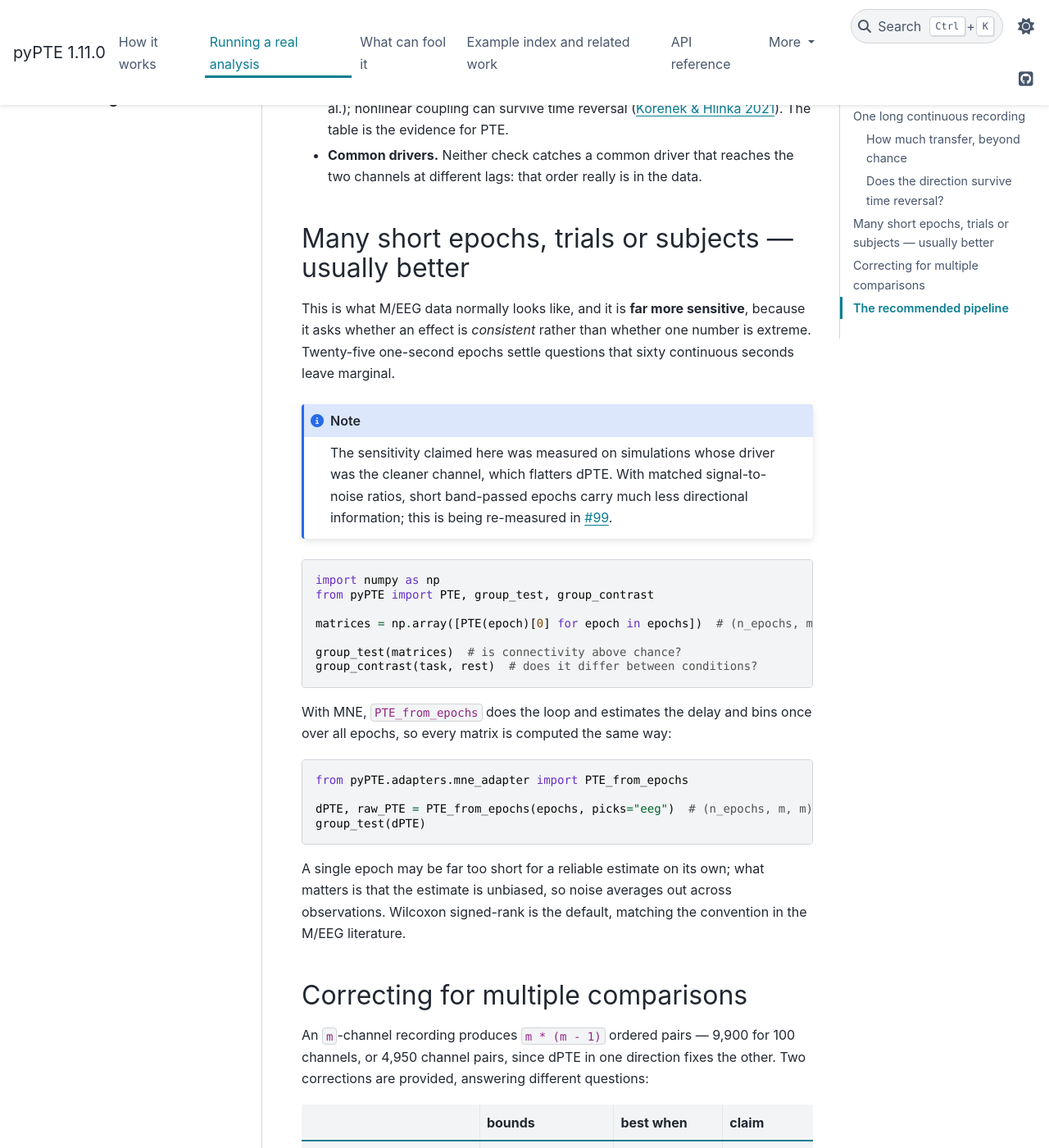
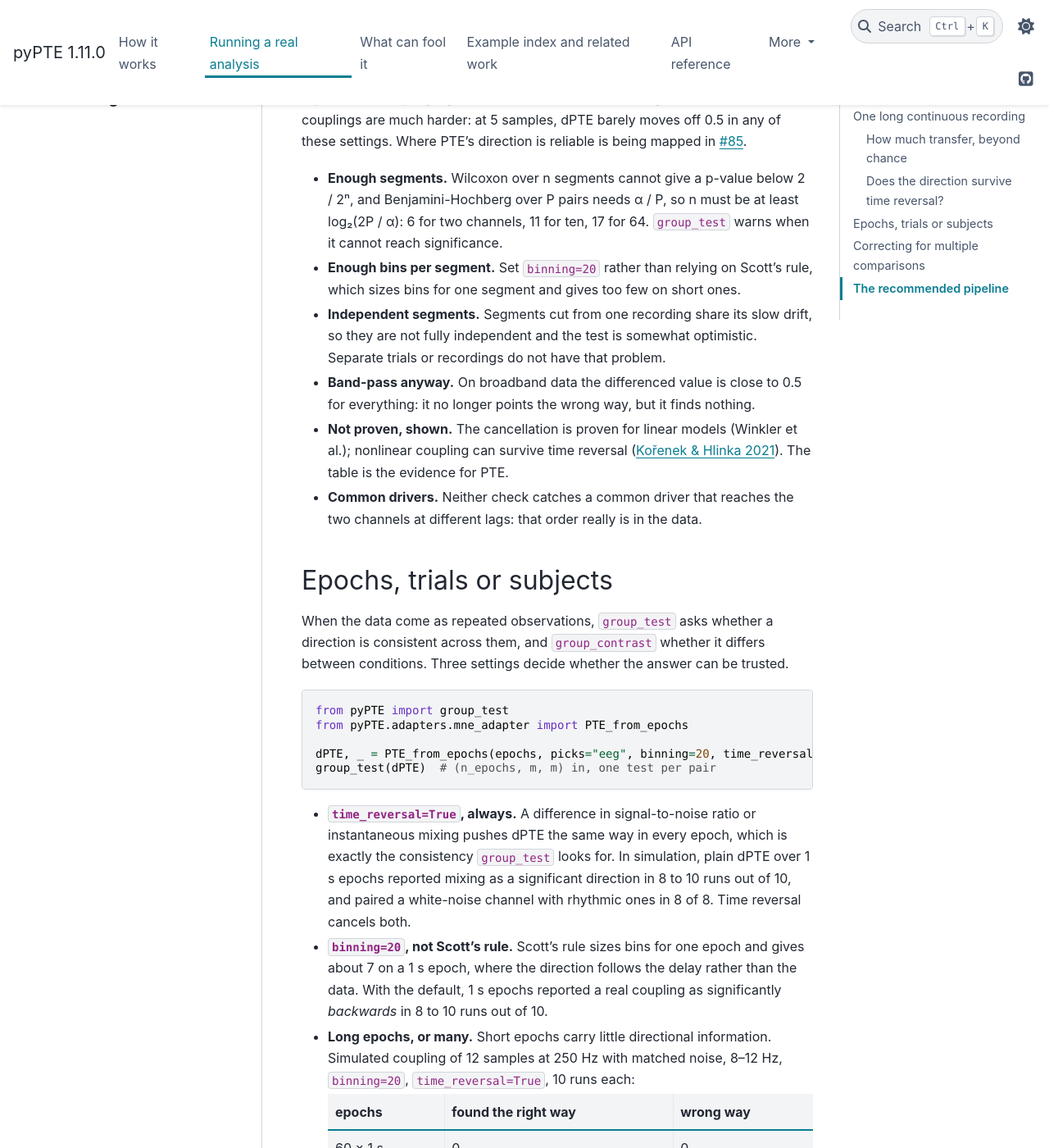
Before and after one commit to patrk/pyPTE, a Sphinx documentation site: the page built from docs/guide/analysis.md, in a window 1280 px wide and 1400 px high, scrolled down 3389 px. Shown: the whole window at 82% size. Built offline with Sphinx 7.4.7 and the PyData theme 0.15.4, drawn with Linux system fonts in a browser that asks for light colours; pages that are not in the unit, such as notebooks, are missing from menus; some of the changed text lies outside the part shown.

Commit message:
feat: warn when too few phase bins make direction unreliable (#101)
With fewer than about 16 phase bins, the direction dPTE reports for a real
coupling depends on the delay, flipping sign from one delay to the next,
while independent channels stay at 0.5. Scott's rule gives about 7 bins on
a 1 s window, so 1 s epochs reported real couplings significantly
backwards in 8-10 of 10 simulated runs.

- prepare_phase warns below 16 bins, with the window length or bin count
  needed; it covers PTE, PTE_segments, PTE_from_epochs and surrogate_test
- prepare_phase(n_segments=) sizes data-dependent bins for one segment;
  PTE_segments uses it, so its results change from 1.11.0
- docs: withdraw 'short epochs are usually better'; group tests need
  time_reversal=True, binning=20 and long epochs, with measured power;
  evoked responses; re-run guide tables on the fixed simulator, with the
  lag stated
- test simulator: random starting phase and an unrolled lag; a phase-0
  start locked unrelated rhythms together in short epochs
- epoched_analysis example rebuilt on equal noise, 20 bins, time reversal
  and 8 s epochs; pitfalls chain table updated

Closes #99

Co-authored-by: Patryk Mikulski <7378686+patrk@users.noreply.github.com>

````diff
--- a/docs/guide/analysis.md
+++ b/docs/guide/analysis.md
@@ -9,21 +9,29 @@ genuine coupling. The value has to be tested against a null.
 **Band-pass to the rhythm of interest first, and narrowly.** On broadband
 data dPTE points from the cleaner channel to the noisier one, whatever the
 coupling ([#97](https://github.com/patrk/pyPTE/issues/97)). In simulation, a
-noisy 10 Hz driver coupled to a clean target comes out the right way round
-this often (12 recordings of 32 s each):
+noisy 10 Hz driver coupled to a clean target, 12 samples later at 250 Hz,
+comes out the right way round this often (12 recordings of 32 s each):
 
 | preprocessing | right way round |
 |---|---|
 | none, or 1–45 Hz | 0% |
-| 4–16 Hz | 0% |
-| 6–14 Hz | 17% |
-| 8–12 Hz | 100% |
-| 8–12 Hz, driver twice as noisy | 0% |
+| 4–16 Hz or 6–14 Hz | 0% |
+| 8–12 Hz | 92% |
+| 8–12 Hz, driver twice as noisy | 8% |
 | 8–12 Hz, `binning="hillebrand"` | 8% |
 
 Filtering helps only while the in-band signal-to-noise gap is modest, and the
 `hillebrand` bin rule gets the sign wrong even then. For a direction you can
 rely on, use the time-reversal check below.
+```
+
+```{warning}
+**Use enough bins.** With fewer than about 16 phase bins, the direction dPTE
+reports for a real coupling depends on the delay: in simulation it flips sign
+from one delay to the next, while independent channels stay at 0.5
+([#99](https://github.com/patrk/pyPTE/issues/99)). Scott's rule, the default,
+gives that few on short windows, about 7 at 250 samples, so `PTE` warns when
+it happens. Analyse longer windows or set `binning=20`.
 ```
 
 Which test depends on the shape of your data.
@@ -98,7 +106,7 @@ result.reversal_confirmed  # significant both ways round, with opposite signs
 # more power: segments or epochs, differenced, tested for consistency
 from pyPTE import PTE_segments
 
-dPTE, _ = PTE_segments(signal, 20, time_reversal=True)  # or PTE_from_epochs
+dPTE, _ = PTE_segments(signal, 10, binning=20, time_reversal=True)
 group_test(dPTE).significant
 ```
 
@@ -111,22 +119,30 @@ mixing it calls random differenced values significant. `surrogate_test`
 reports `differenced_dPTE` only as an effect size.
 
 How the three compare on simulated 10 Hz recordings of 120 s each, band-passed
-to 8–12 Hz (10 recordings per cell; the segment test's false positives over 40):
+to 8–12 Hz, with the coupling 12 samples long, close to the estimated delay
+(20 recordings per cell; the segment test's false positives also over 40 more):
 
 | | false direction, mixing | noisy driver found | twice as noisy found | equal noise found |
 |---|---|---|---|---|
-| `surrogate_test`, plain `significant` | 8/10 | 7/10 | 0/10 (2/10 backwards) | 10/10 |
-| `reversal_confirmed` | 0/10 | 7/10 | 0/10 | 10/10 |
-| `PTE_segments` + `group_test`, 10 segments | 1/40 | 9/10 | 4/10 | 10/10 |
+| `surrogate_test`, plain `significant` | 17/20 | 9/20 | 0/20 (12/20 backwards) | 20/20 |
+| `reversal_confirmed` | 0/20 | 9/20 | 0/20 | 20/20 |
+| `PTE_segments` + `group_test`, 10 × 12 s, 20 bins | 0/20 (0/40) | 17/20 | 8/20 | 20/20 |
 
-Without the band-pass, the plain test calls the noisy driver significant
-backwards in 10 recordings out of 10.
+With Scott's rule those segments get 15 bins, and the segment test then called
+the equal-noise coupling significant *backwards* in 8 recordings out of 20.
+Shorter couplings are much harder: at 5 samples, dPTE barely moves off 0.5 in
+any of these settings. Where PTE's direction is reliable is being mapped in
+[#85](https://github.com/patrk/pyPTE/issues/85).
 
 - **Enough segments.** Wilcoxon over n segments cannot give a p-value below
   2 / 2ⁿ, and Benjamini-Hochberg over P pairs needs α / P, so n must be at
   least log₂(2P / α): 6 for two channels, 11 for ten, 17 for 64. `group_test`
-  warns when it cannot reach significance. Each segment should still span many
-  cycles.
+  warns when it cannot reach significance.
+- **Enough bins per segment.** Set `binning=20` rather than relying on Scott's
+  rule, which sizes bins for one segment and gives too few on short ones.
+- **Independent segments.** Segments cut from one recording share its slow
+  drift, so they are not fully independent and the test is somewhat
+  optimistic. Separate trials or recordings do not have that problem.
 - **Band-pass anyway.** On broadband data the differenced value is close to
   0.5 for everything: it no longer points the wrong way, but it finds nothing.
 - **Not proven, shown.** The cancellation is proven for linear models
@@ -136,44 +152,54 @@ backwards in 10 recordings out of 10.
 - **Common drivers.** Neither check catches a common driver that reaches the
   two channels at different lags: that order really is in the data.
 
-## Many short epochs, trials or subjects — usually better
+## Epochs, trials or subjects
 
-This is what M/EEG data normally looks like, and it is **far more sensitive**,
-because it asks whether an effect is *consistent* rather than whether one number
-is extreme. Twenty-five one-second epochs settle questions that sixty continuous
-seconds leave marginal.
+When the data come as repeated observations, `group_test` asks whether a
+direction is consistent across them, and `group_contrast` whether it differs
+between conditions. Three settings decide whether the answer can be trusted.
 
-```{note}
-The sensitivity claimed here was measured on simulations whose driver was the
-cleaner channel, which flatters dPTE. With matched signal-to-noise ratios,
-short band-passed epochs carry much less directional information; this is
-being re-measured in [#99](https://github.com/patrk/pyPTE/issues/99).
+```python
+from pyPTE import group_test
+from pyPTE.adapters.mne_adapter import PTE_from_epochs
+
+dPTE, _ = PTE_from_epochs(epochs, picks="eeg", binning=20, time_reversal=True)
+group_test(dPTE)  # (n_epochs, m, m) in, one test per pair
 ```
 
-```python
-import numpy as np
-from pyPTE import PTE, group_test, group_contrast
+- **`time_reversal=True`, always.** A difference in signal-to-noise ratio or
+  instantaneous mixing pushes dPTE the same way in every epoch, which is
+  exactly the consistency `group_test` looks for. In simulation, plain dPTE
+  over 1 s epochs reported mixing as a significant direction in 8 to 10 runs
+  out of 10, and paired a white-noise channel with rhythmic ones in 8 of 8.
+  Time reversal cancels both.
+- **`binning=20`, not Scott's rule.** Scott's rule sizes bins for one epoch and
+  gives about 7 on a 1 s epoch, where the direction follows the delay rather
+  than the data. With the default, 1 s epochs reported a real coupling as
+  significantly *backwards* in 8 to 10 runs out of 10.
+- **Long epochs, or many.** Short epochs carry little directional information.
+  Simulated coupling of 12 samples at 250 Hz with matched noise, 8–12 Hz,
+  `binning=20`, `time_reversal=True`, 10 runs each:
 
-matrices = np.array([PTE(epoch)[0] for epoch in epochs])  # (n_epochs, m, m)
+  | epochs | found the right way | wrong way |
+  |---|---|---|
+  | 60 × 1 s | 0 | 0 |
+  | 240 × 1 s | 6 | 0 |
+  | 60 × 4 s | 6 | 0 |
+  | 30 × 8 s | 8 | 0 |
 
-group_test(matrices)  # is connectivity above chance?
-group_contrast(task, rest)  # does it differ between conditions?
-```
+`PTE_from_epochs` estimates the delay and bins once over all epochs, so every
+matrix is computed the same way. Band-pass the continuous recording before
+epoching rather than each epoch, so filter edges stay out of the epochs.
 
-With MNE, `PTE_from_epochs` does the loop and estimates the delay and bins once
-over all epochs, so every matrix is computed the same way:
+**Evoked responses** need care. A response phase-locked to the stimulus gives
+two channels the same phase offset in every trial, which reads as a consistent
+direction; if the latencies differ only because of a common input, it is not
+an interaction. Subtract the evoked response first to analyse induced activity.
 
-```python
-from pyPTE.adapters.mne_adapter import PTE_from_epochs
-
-dPTE, raw_PTE = PTE_from_epochs(epochs, picks="eeg")  # (n_epochs, m, m) each
-group_test(dPTE)
-```
-
-A single epoch may be far too short for a reliable estimate on its own; what
-matters is that the estimate is unbiased, so noise averages out across
-observations. Wilcoxon signed-rank is the default, matching the convention in
-the M/EEG literature.
+Earlier versions of this guide called short epochs "far more sensitive" than a
+continuous recording. That came from simulations in which the driver was also
+the cleaner channel and every rhythm started at the same phase, and it does
+not hold ([#99](https://github.com/patrk/pyPTE/issues/99)).
 
 ## Correcting for multiple comparisons
 
--- a/pyproject.toml
+++ b/pyproject.toml
@@ -95,6 +95,9 @@ include = ["pyPTE", "tests", "README.md", "LICENSE", "CHANGELOG.md", "CITATION.c
 [tool.pytest.ini_options]
 testpaths = ["tests"]
 addopts = "-ra --strict-markers"
+# many tests pick small bin counts on purpose; the warning itself is tested in
+# test_time_reversal.py with pytest.warns, which sees it regardless
+filterwarnings = ["ignore:.*phase bins:RuntimeWarning"]
 
 [tool.coverage.report]
 # applies whenever pytest runs with --cov, as CI does
````
Also changed, not shown: docs/guide/pitfalls.md (+12 -6 lines), examples/figures/epoched_analysis.png, 7 other files.
